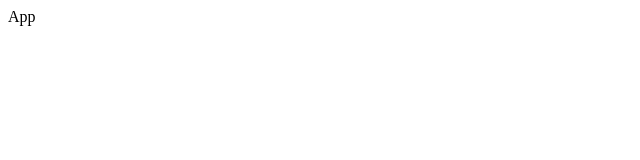
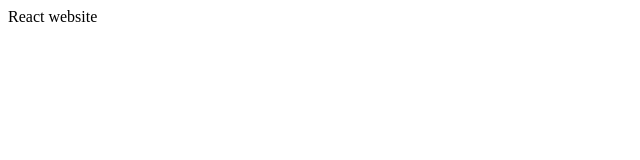
Before and after one commit to MarcoRosselDev/react-20-fitness-page, a React (Create React App) app: page / in a window 1280 px wide. Shown: the top 160 px of the page, without its empty margins (0-640 px from the left). Built offline with nearby package versions, Linux system fonts and the light colour scheme.

Commit message:
structure 2

```diff
--- a/src/App.jsx
+++ b/src/App.jsx
@@ -1,5 +1,5 @@
 const App = () => {
-  return <div>App</div>;
+  return <div>React website</div>;
 };
 
 export default App;
--- a/src/index.js
+++ b/src/index.js
@@ -1,5 +1,6 @@
 import ReactDOM from "react-dom/client";
 import App from "./App";
+import "./index.css";
 
 const root = ReactDOM.createRoot(document.querySelector("#root"));
 
--- /dev/null
+++ b/src/pages/about/About.jsx
@@ -0,0 +1,5 @@
+const About = () => {
+  return <div>About</div>;
+};
+
+export default About;
```
Also changed, not shown: src/index.css (added), src/pages/about/about.css (added).
